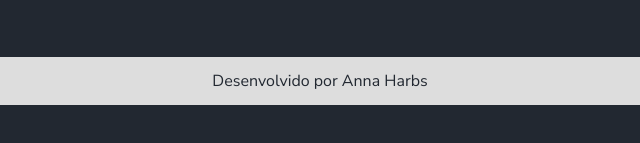
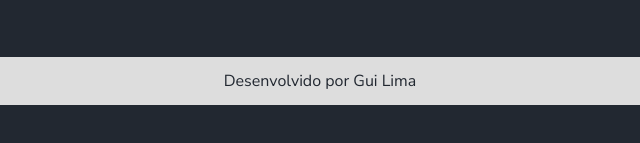
Before and after one commit to 1639anna/TERCEIRO-TRI-, a plain HTML site: page alura-start-storytelling-1-unidade_6/index.html in a window 1280 px wide. Shown: the part 153-296 px from the top of the page, 320-960 px from the left. Drawn offline with Linux system fonts and the light colour scheme; no server answers.

Commit message:
Add files via upload

```diff
--- a/alura-start-storytelling-1-unidade_6/index.html
+++ b/alura-start-storytelling-1-unidade_6/index.html
@@ -20,7 +20,7 @@
         </section>
     </main>
     <footer>
-        <p>Desenvolvido por Anna Harbs</p>
+        <p>Desenvolvido por Gui Lima</p>
     </footer>
     <script type="module" src="graficos/informacoesGlobais.js"></script>
 </body>
```
